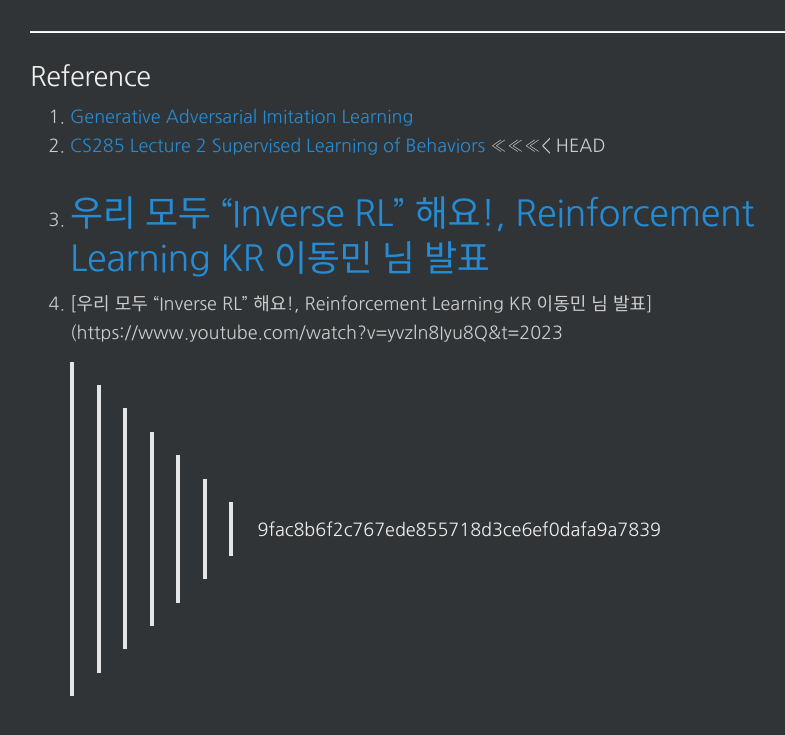
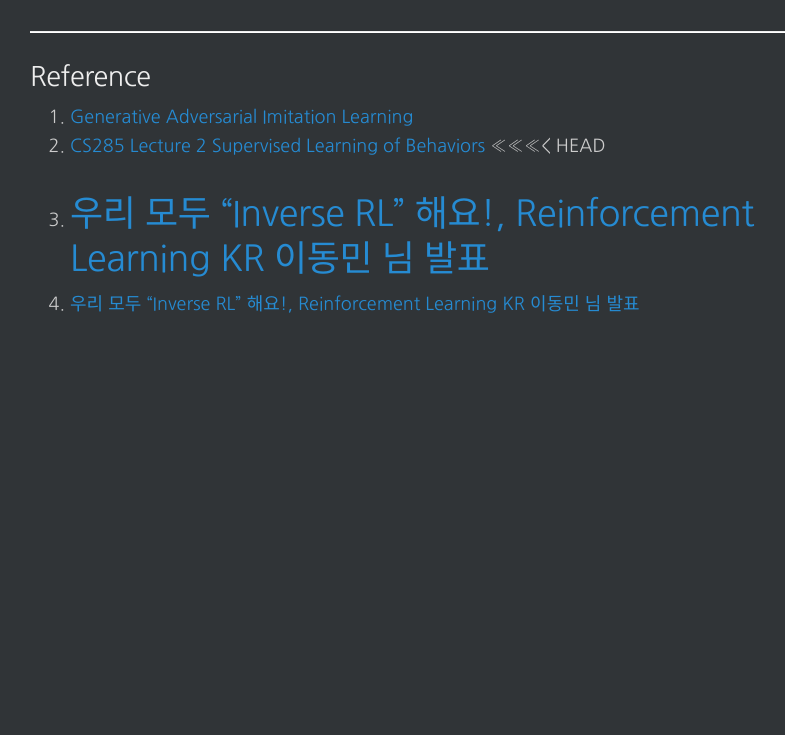
Before and after one commit to changhyeonnam/changhyeonnam.github.io, a Jekyll site: the page built from _posts/2022/2022-09-15-GAIL.md, in a window 1280 px wide and 900 px high, scrolled down 872 px, cut to the strip 132-867 px from the top of the window. Shown: the whole strip, without its empty margins (205-990 px from the left). Built offline with Jekyll 4.4.1, drawn with Linux system fonts in a browser that asks for light colours; nearby versions of some CDN libraries; comment, search, counter and statistics services are not loaded; after the commit the page ends 1395 px from its top, so only the background shows below that.

Commit message:
update gail post link

```diff
--- a/_posts/2022/2022-09-15-GAIL.md
+++ b/_posts/2022/2022-09-15-GAIL.md
@@ -27,5 +27,4 @@
 <<<<<<< HEAD
 3. [우리 모두 "Inverse RL" 해요!, Reinforcement Learning KR 이동민 님 발표](https://www.youtube.com/watch?v=yvzln8Iyu8Q&t=2023)
 =======
-3. [우리 모두 "Inverse RL" 해요!, Reinforcement Learning KR 이동민 님 발표](https://www.youtube.com/watch?v=yvzln8Iyu8Q&t=2023
->>>>>>> 9fac8b6f2c767ede855718d3ce6ef0dafa9a7839
+3. [우리 모두 "Inverse RL" 해요!, Reinforcement Learning KR 이동민 님 발표](https://www.youtube.com/watch?v=yvzln8Iyu8Q&t=2023)
```
